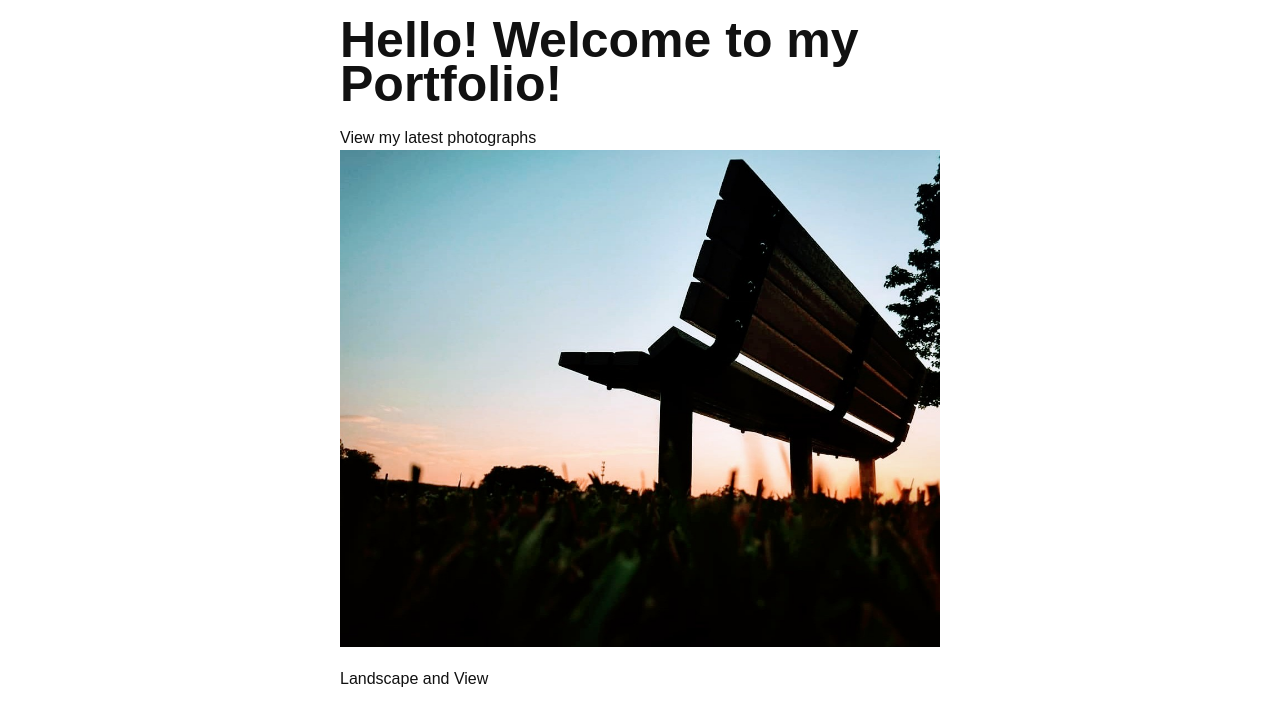
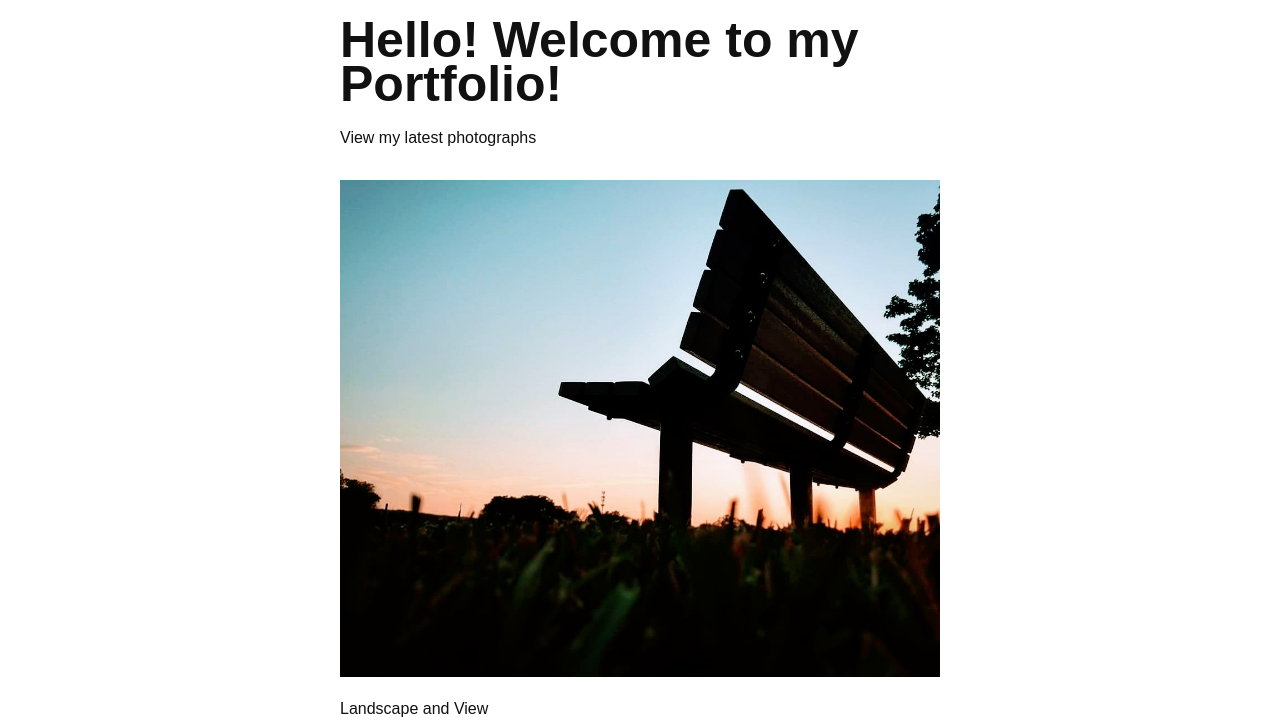
Before and after one commit to Dipti5245/MyPortfolio, a plain HTML site: page index.html in a window 1280 px wide. Shown: the part 832-1553 px from the top of the page. Before the commit the page ends 1523 px from the top, so only its background shows below. Drawn offline with Linux system fonts and the light colour scheme.

Commit message:
Update main.css

```diff
--- a/styles/main.css
+++ b/styles/main.css
@@ -55,4 +55,7 @@ width: 100%;
             padding: 20px 0px 0px;
         }
 
+        .img-bench {
+            padding-top: 30px;
+        }
 }
```
